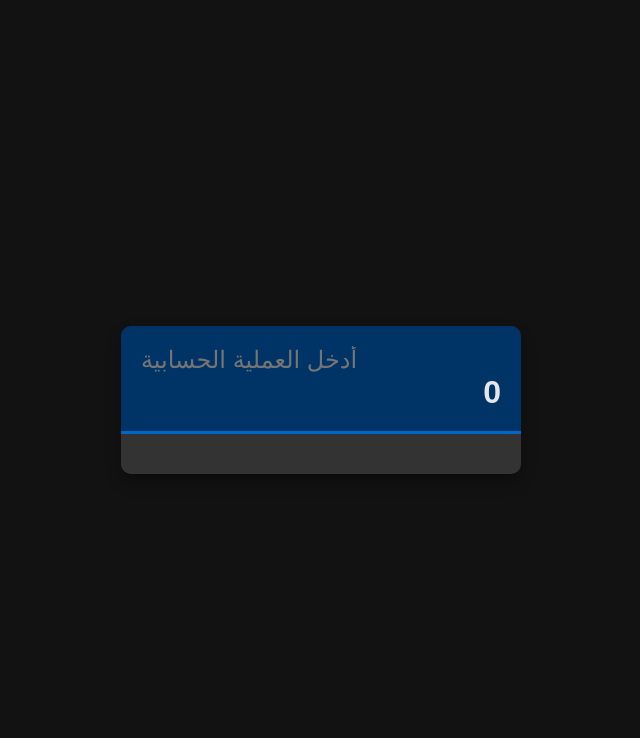
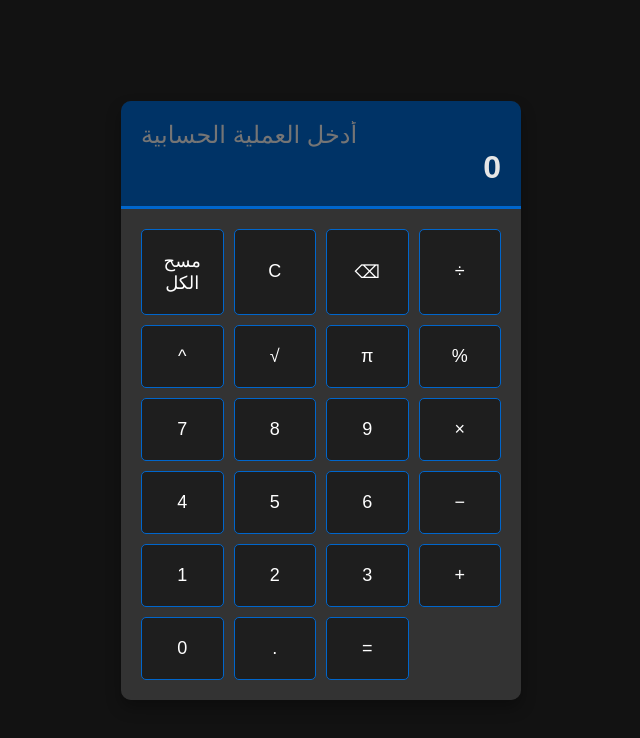
Before and after one commit to MenuM7D/alpha_project, a plain HTML site: page index.html in a window 1280 px wide. Shown: the whole page, without its empty margins (319-959 px from the left). Drawn offline with Linux system fonts and the light colour scheme.

Commit message:
Update index.html

```diff
--- a/index.html
+++ b/index.html
@@ -2,30 +2,61 @@
 <html lang="ar">
 <head>
     <meta charset="UTF-8">
-    <meta name="viewport" content="width=device-width, initial-scale=1.0">
+    <meta name="viewport" content="width=device-width, initial-scale=1.0, user-scalable=no, initial-scale=1.0, maximum-scale=1.0, minimum-scale=1.0">
     <title>M7D Calculator</title>
     <link rel="stylesheet" href="style.css">
     <link rel="manifest" href="manifest.json">
     <meta name="theme-color" content="#007bff">
 </head>
 <body>
-
 <div class="calculator">
     <div class="display-section">
         <input type="text" id="display" placeholder="أدخل العملية الحسابية" readonly>
         <div id="result" class="result">0</div>
     </div>
+
     <div class="keyboard-section">
-        <!-- الأزرار هنا -->
+        <button onclick="clearAll()">مسح الكل</button>
+        <button onclick="clearDisplay()">C</button>
+        <button onclick="deleteLast()">⌫</button>
+        <button onclick="appendOperator('÷')">÷</button>
+
+        <button onclick="appendOperator('^')">^</button>
+        <button onclick="appendFunction('Math.sqrt(')">√</button>
+        <button onclick="appendFunction('Math.PI')">π</button>
+        <button onclick="appendOperator('%')">%</button>
+
+        <button onclick="appendNumber('7')">7</button>
+        <button onclick="appendNumber('8')">8</button>
+        <button onclick="appendNumber('9')">9</button>
+        <button onclick="appendOperator('×')">×</button>
+
+        <button onclick="appendNumber('4')">4</button>
+        <button onclick="appendNumber('5')">5</button>
+        <button onclick="appendNumber('6')">6</button>
+        <button onclick="appendOperator('−')">−</button>
+
+        <button onclick="appendNumber('1')">1</button>
+        <button onclick="appendNumber('2')">2</button>
+        <button onclick="appendNumber('3')">3</button>
+        <button onclick="appendOperator('+')">+</button>
+
+        <button onclick="appendNumber('0')">0</button>
+        <button onclick="appendNumber('.')">.</button>
+        <button onclick="handleEqual()">=</button>
     </div>
 </div>
+
+<script src="script.js"></script>
 
 <script>
     // تسجيل Service Worker
     if ('serviceWorker' in navigator) {
-        navigator.serviceWorker.register('/service-worker.js')
-            .then(() => console.log('Service Worker مسجل'))
-            .catch((err) => console.error('فشل التسجيل:', err));
+        window.addEventListener('load', () => {
+            navigator.serviceWorker.register('/service-worker.js')
+                .then(() => console.log('Service Worker مسجل بنجاح'))
+                .catch(err => console.error('فشل التسجيل:', err));
+        });
     }
 </script>
 
```
